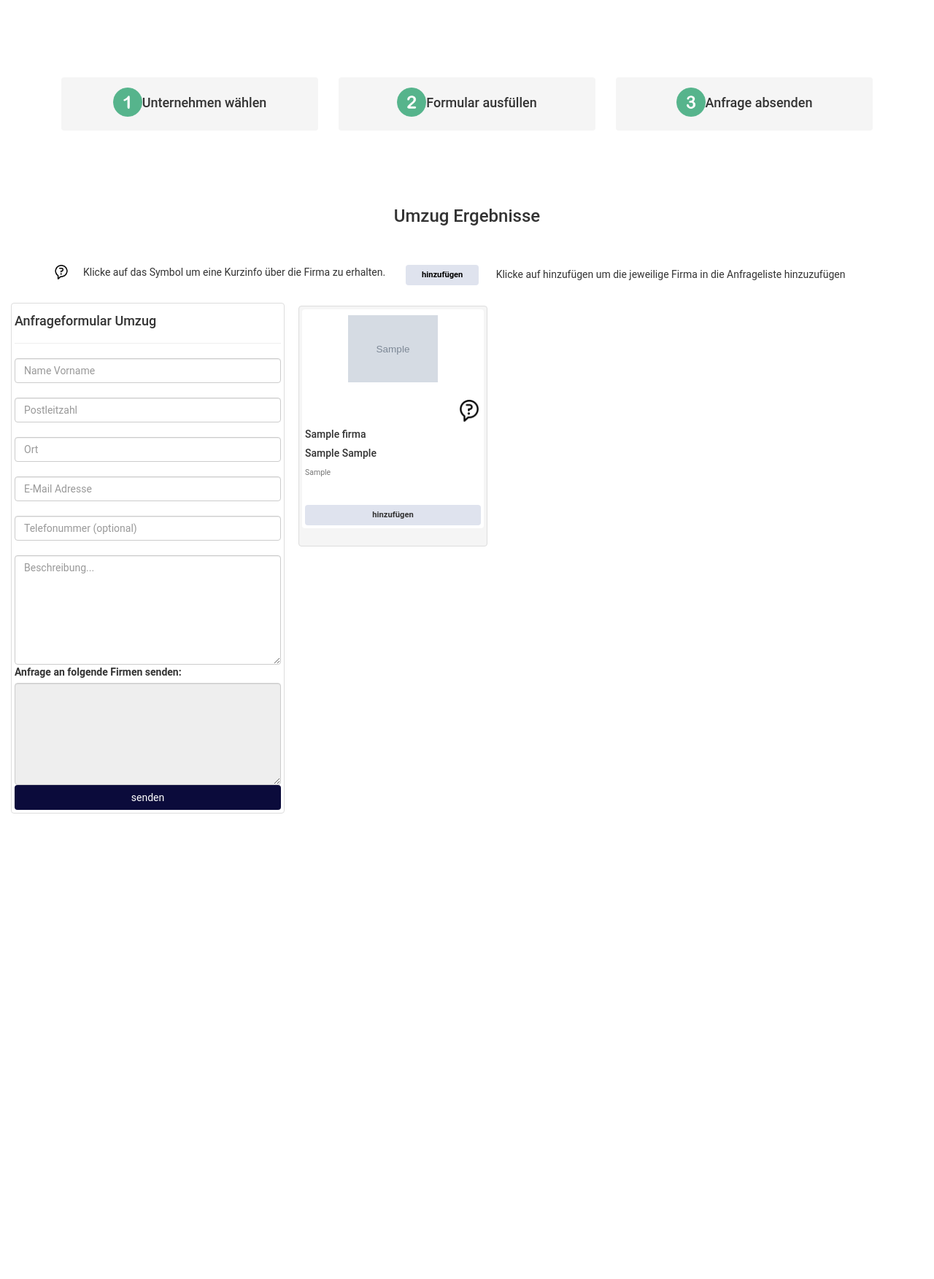
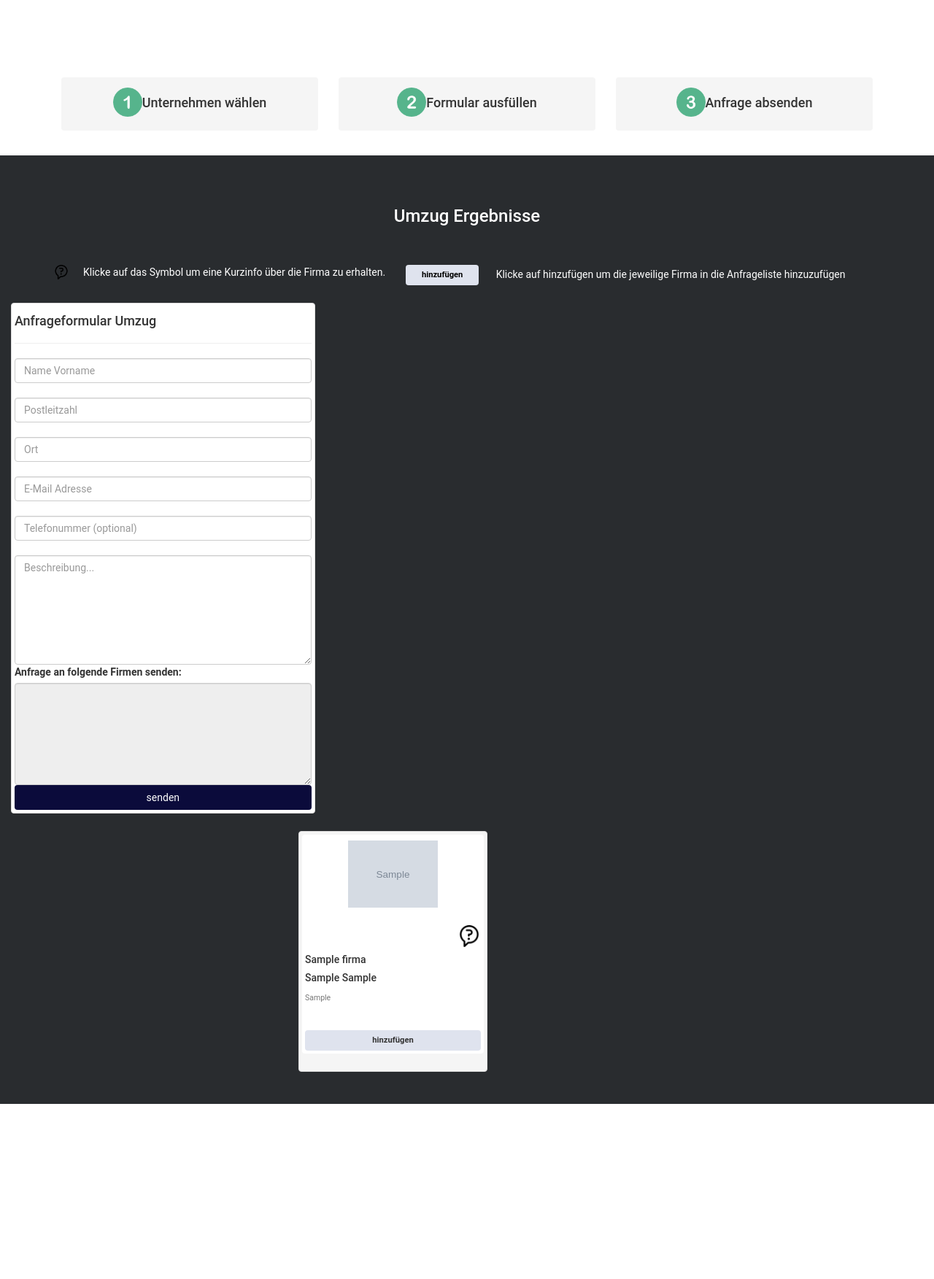
Before and after one commit to ov5688/Firmdx, a Django app: page /umzug/ in a window 1280 px wide. Shown: the part 383-2136 px from the top of the page at 73% size. Run offline with Django 3.2, Linux system fonts and the light colour scheme; tables that the repository leaves empty hold one stand-in row (values such as "Sample post"); grey boxes marked "Sample" are stand-in pictures; some libraries are stand-ins or nearby versions.

Commit message:
max-width change Form

```diff
--- a/servicePr/templates/branchen/show.html
+++ b/servicePr/templates/branchen/show.html
@@ -24,19 +24,19 @@
 {% endblock %}
 {% block body %}
     <!--background-color:#292c2f;-->
-    <div class="container-fluid" style="background-color:;">
+    <div class="container-fluid" style="background-color:#292c2f;">
 
-        <div class="container" style="text-align:center; background:transparent; font-family:Roboto; margin-top:50px; color:;">
+        <div class="container" style="text-align:center; background:transparent; font-family:Roboto; margin-top:50px; color:white;">
             <h3>
                 {{ title }} Ergebnisse{% if query %}: Suche "{{ query }}" und Umgebung{% endif %}
             </h3>
         </div>
         <div class="container"><br><br>
-            <div class="thumbnail" style="float:left; background:transparent; color:; border:none;">
+            <div class="thumbnail" style="float:left; background:transparent; color:white; border:none;">
                 <img src="{% static 'img/question.png' %}" style="max-height:20px; float:left;"/>
                 <text style="margin-left:20px;">Klicke auf das Symbol um eine Kurzinfo über die Firma zu erhalten.</text>
             </div>
-            <div class="thumbnail" style="float:left; background:transparent; color:; border:none;">
+            <div class="thumbnail" style="float:left; background:transparent; color:white; border:none;">
                 <button class="btn responsive" style="margin-left:20px; background-color:#dfe3ee; width:100px; border:none; color:black; font-size:80%;"><strong>hinzufügen</strong></button>
                 <text style="margin-left:20px;">Klicke auf hinzufügen um die jeweilige Firma in die Anfrageliste hinzuzufügen</text>
             </div>
@@ -222,7 +222,7 @@
                  }
                  else{
                     <!--Anfrageformular: background-->
-                    $('#form-back').addClass('col-xs-12 col-sm-4');
+                    $('#form-back').addClass('col-xs-12 col-sm-4').css('max-width','');
 
                  }
 
```
